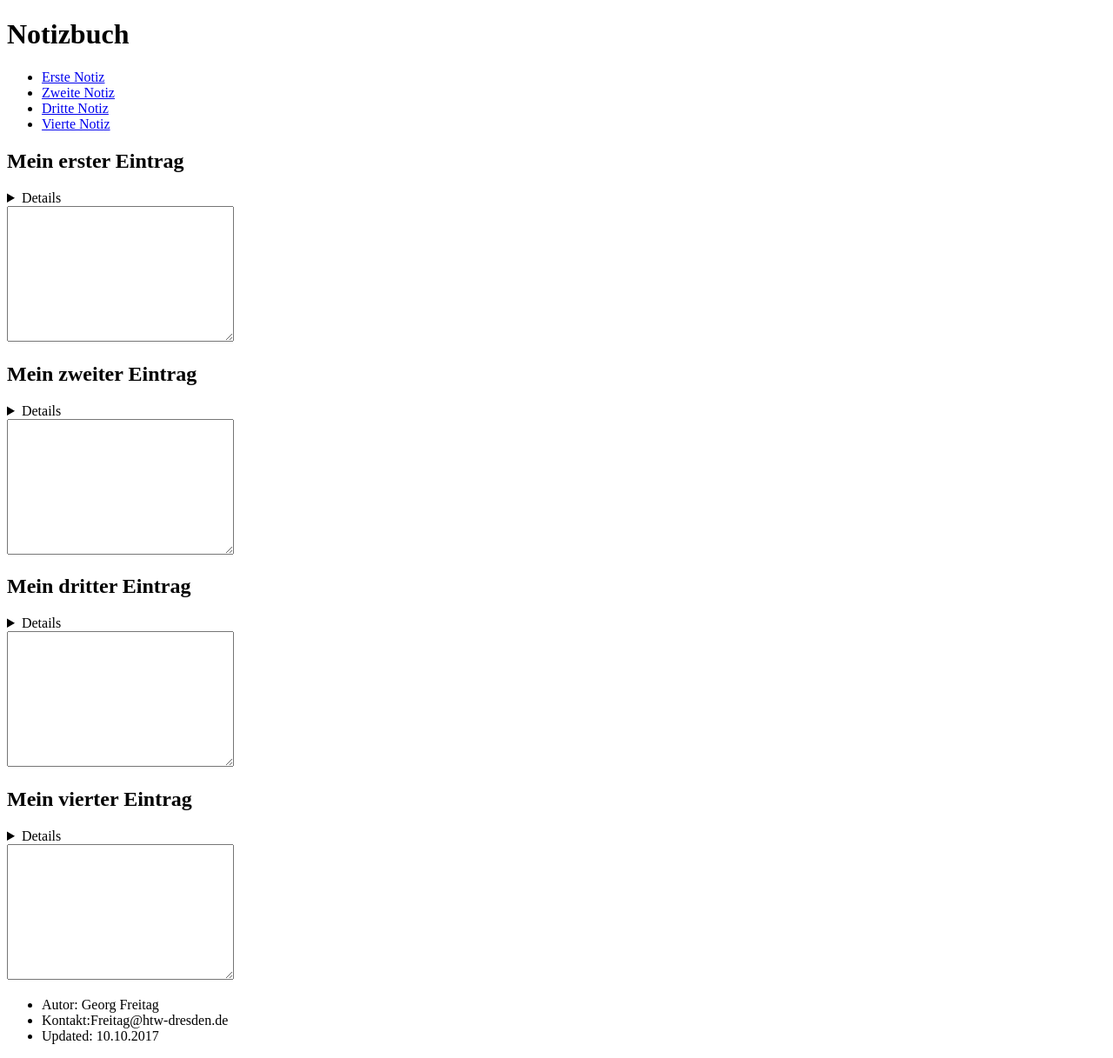
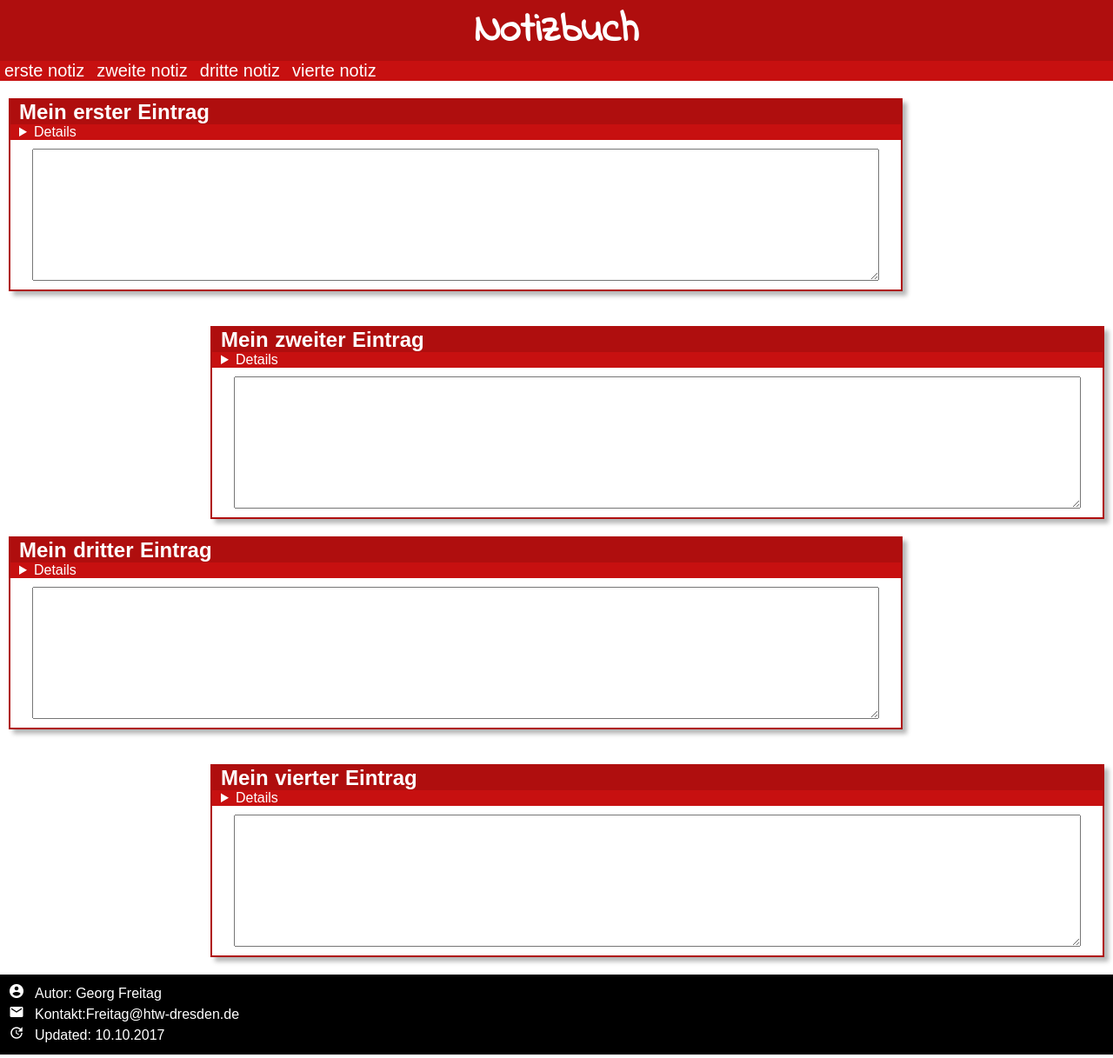
Before and after one commit to freitaggeorg/PBO_HTML_CSS, a plain HTML site: page index.html in a window 1280 px wide. Shown: the whole page at 87% size. Drawn offline with Linux system fonts and the light colour scheme.

Commit message:
Style hinzugefügt

```diff
--- a/index.html
+++ b/index.html
@@ -6,11 +6,14 @@
     <meta name="viewport" content="width=device-width, initial-scale=1.0">
     <meta http-equiv="X-UA-Compatible" content="ie=edge">
     <title>HTML Beispiel</title>
-    <link type="text/css" rel="stylesheet" href="style.css">
+    <link type="text/css" rel="stylesheet" href="style/style.css">
 </head>
 
     <body>
-        <header>
+
+    </body>
+
+</html>  <header>
         <h1>Notizbuch</h1>
     </header>
     <nav>
@@ -106,6 +109,3 @@
             <li>Updated: 10.10.2017</li>
         </ul>
     </footer>
-    </body>
-
-</html>
--- /dev/null
+++ b/style/_article.scss
@@ -0,0 +1,46 @@
+article{
+    clear: right;
+    margin: 20px 10px;
+    width: 80%;
+    height: 100%;
+    box-shadow: 5px 5px 5px 0px rgba(0,0,0,0.29);
+    border: 2px solid $main_bg_color;
+    &:nth-child(2n){
+        float: right;
+    }
+    header {
+        padding-left: 10px;
+        font-family: Arial, Helvetica, sans-serif;
+        word-spacing: .05em;
+        background-color: $main_bg_color;
+        color: white;
+    }
+    details{
+        padding-left: 10px;
+        background-color: $main_bg_color_l1;
+        color: white;
+        font-family: Arial, Helvetica, sans-serif;
+        p{
+
+            padding-left: 17px;
+            padding: 5px 0px;
+            display: inline-block;
+            width: 30%;
+            &:first-child{
+                border-top: 2px solid white;
+            }
+            input {
+                display: block;
+            }
+        }
+    }
+    textarea {
+        margin: 10px;
+        margin-left: auto;
+        margin-right:auto;
+        display: block;
+        width: 95%;
+        outline: none;
+        resize: vertical;
+    }
+}
--- /dev/null
+++ b/style/_footer.scss
@@ -0,0 +1,21 @@
+
+footer{
+    clear: both;
+    background-color:black;
+    color: white;
+    padding: 10px;
+    ul {
+        list-style-type: none;
+        list-style-position: inside;
+        line-height: 1.5em;
+        font-family: Arial, Helvetica, sans-serif;
+        @each $item in $footer_img{
+            $i: $i +1;
+            li:nth-child(#{$i}){
+                background-image: url(#{$item});
+                background-repeat: no-repeat;
+                padding-left: 30px;
+            }
+        }
+    }
+}
--- /dev/null
+++ b/style/_header.scss
@@ -0,0 +1,7 @@
+header>h1 {
+    font-family: 'Indie Flower', cursive;
+    font-size: 3em;
+    text-align: center;
+    background-color: $main_bg_color;
+    color: white;
+}
--- /dev/null
+++ b/style/_nav.scss
@@ -0,0 +1,31 @@
+
+nav{
+    background-color: $main_bg_color_l1;
+    >ul{
+        padding:0px;
+            li{
+            display: inline-block;
+            padding: 0px 5px;
+           /* border-right: 2px solid white;*/
+            box-sizing: border-box;
+            a{
+                color: white;
+                font: {
+                    family: Arial, Helvetica, sans-serif;
+                    weight: normal;
+                    size: 20px;
+                }
+                text: {
+                    transform: lowercase;
+                    decoration: none;
+                }
+            }
+            &:hover {
+                background-color: white;
+                a{
+                    color: $main_bg_color_l1;
+                }
+            }
+        }
+    }
+}
--- /dev/null
+++ b/style/_vars.scss
@@ -0,0 +1,5 @@
+$main_bg_color: #af0e0e;
+$main_bg_color_l1: lighten($main_bg_color, $amount: 5%);
+$highlight: #ea1313 ;
+$footer_img : ("/assets/account.png","/assets/mail.png","/assets/update.png");
+$i: 0;
--- /dev/null
+++ b/style/style.scss
@@ -0,0 +1,11 @@
+@import url("https://fonts.googleapis.com/css?family=Indie+Flower");
+@import "vars";
+@import "header";
+@import "nav";
+@import "article";
+@import "footer";
+
+*{
+    margin: 0px;
+    padding: 0px;
+}
```
Also changed, not shown: assets/account.png (added), assets/mail.png (added), assets/update.png (added), style/style.css (added), 1 other file. Lines whose indentation alone changed are shown as unchanged.
